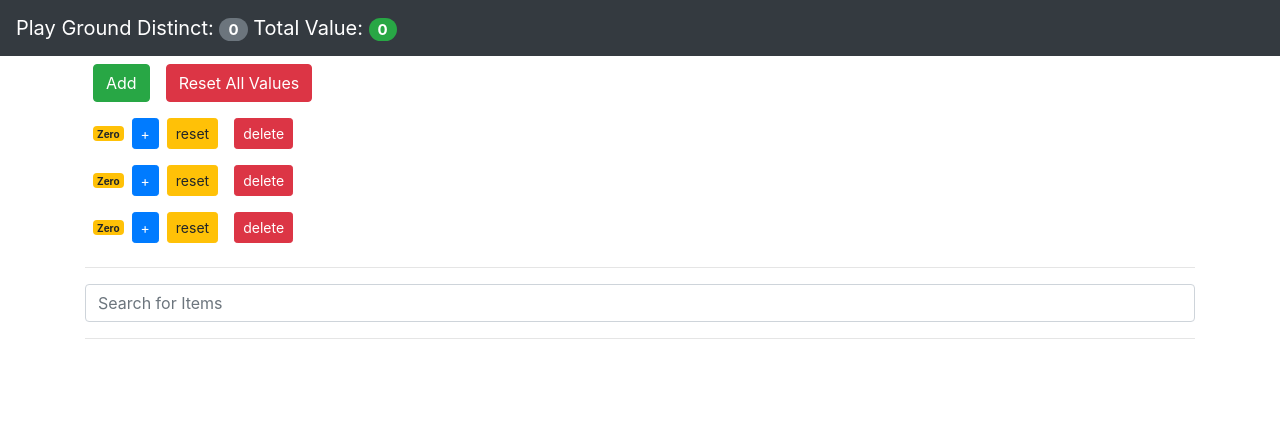
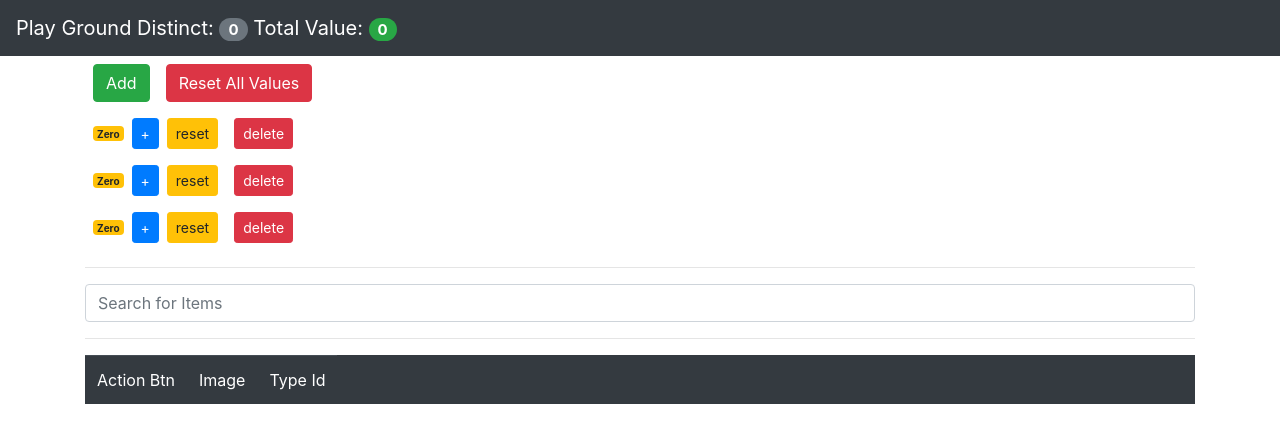
Before and after one commit to fh-thudson/playground, a React (Create React App) app: page / in a window 1280 px wide. Shown: the top 442 px of the page. Built offline with nearby package versions, Linux system fonts and the light colour scheme.

Commit message:
made a table

```diff
--- a/src/components/type.jsx
+++ b/src/components/type.jsx
@@ -4,10 +4,15 @@ class Type extends Component {
   state = {};
   render() {
     return (
-      <div>
-        <img src={this.props.type.imgUrl} />
-        {this.props.type.id}
-      </div>
+      <tr>
+        <td>
+          <button className="btn btn-sm btn-primary">View Orders</button>
+        </td>
+        <td>
+          <img src={this.props.type.imgUrl} />
+        </td>
+        <td>{this.props.type.id}</td>
+      </tr>
     );
   }
 }
--- a/src/components/types.jsx
+++ b/src/components/types.jsx
@@ -4,11 +4,20 @@ import Type from "./type";
 class Types extends Component {
   render() {
     return (
-      <div>
-        {this.props.types.map(t => (
-          <Type key={t.id} type={t} />
-        ))}
-      </div>
+      <React.Fragment>
+        <div>
+          <table className="table table-responsive table-dark table-striped">
+            <tr>
+              <td>Action Btn</td>
+              <td>Image</td>
+              <td>Type Id</td>
+            </tr>
+            {this.props.types.map(t => (
+              <Type key={t.id} type={t} />
+            ))}
+          </table>
+        </div>
+      </React.Fragment>
     );
   }
 }
```
